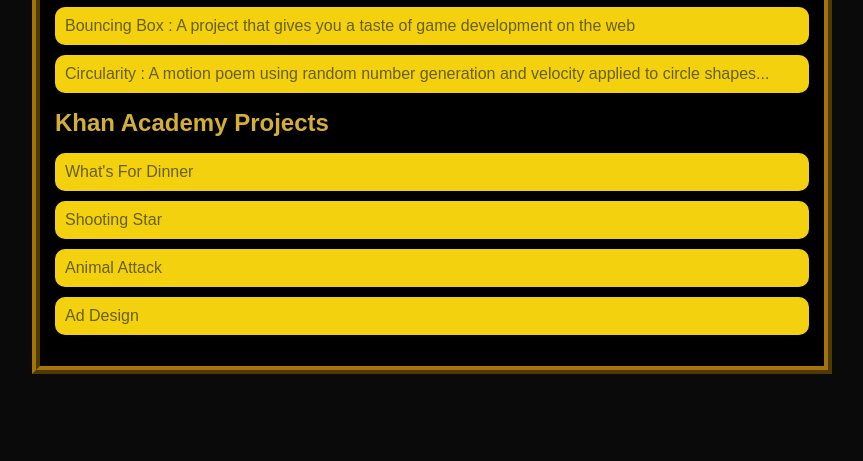
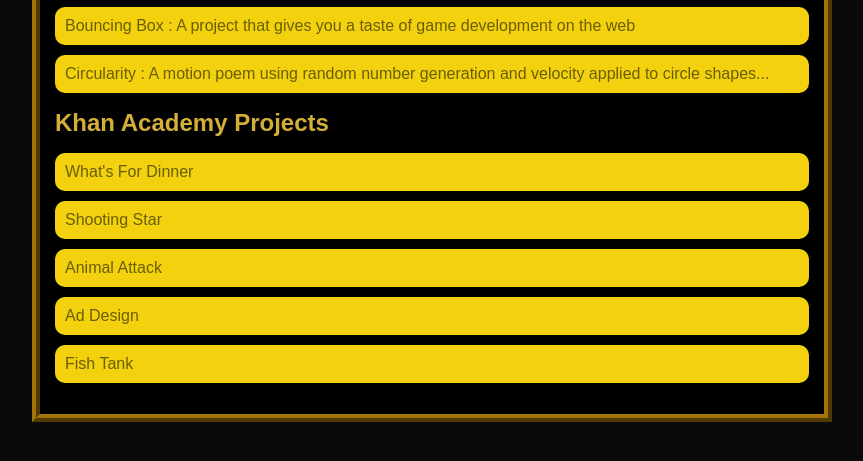
Before and after one commit to CedZ42/cedrickziegler.github.io, a plain HTML site: page portfolio.html in a window 1280 px wide. Shown: the part 241-702 px from the top of the page, without its empty margins (208-1071 px from the left). Drawn offline with Linux system fonts and the light colour scheme.

Commit message:
added fish tank project

```diff
--- a/portfolio.html
+++ b/portfolio.html
@@ -28,6 +28,7 @@
                         <li><a href = "https://www.khanacademy.org/computer-programming/testing-for-shooting-star/6241547295965184">Shooting Star</a></li>
                         <li><a href = "https://www.khanacademy.org/computer-programming/the-loose-carriage/5483691315609600">Animal Attack</a></li>
                         <li><a href = "https://www.khanacademy.org/computer-programming/spin-off-of-project-ad-design/4662328416845824">Ad Design</a></li>
+                        <li><a href = "https://www.khanacademy.org/computer-programming/menu-design/4570418887049216">Fish Tank</a></li>
                     </ul>
                 </div>
             </main>
```
